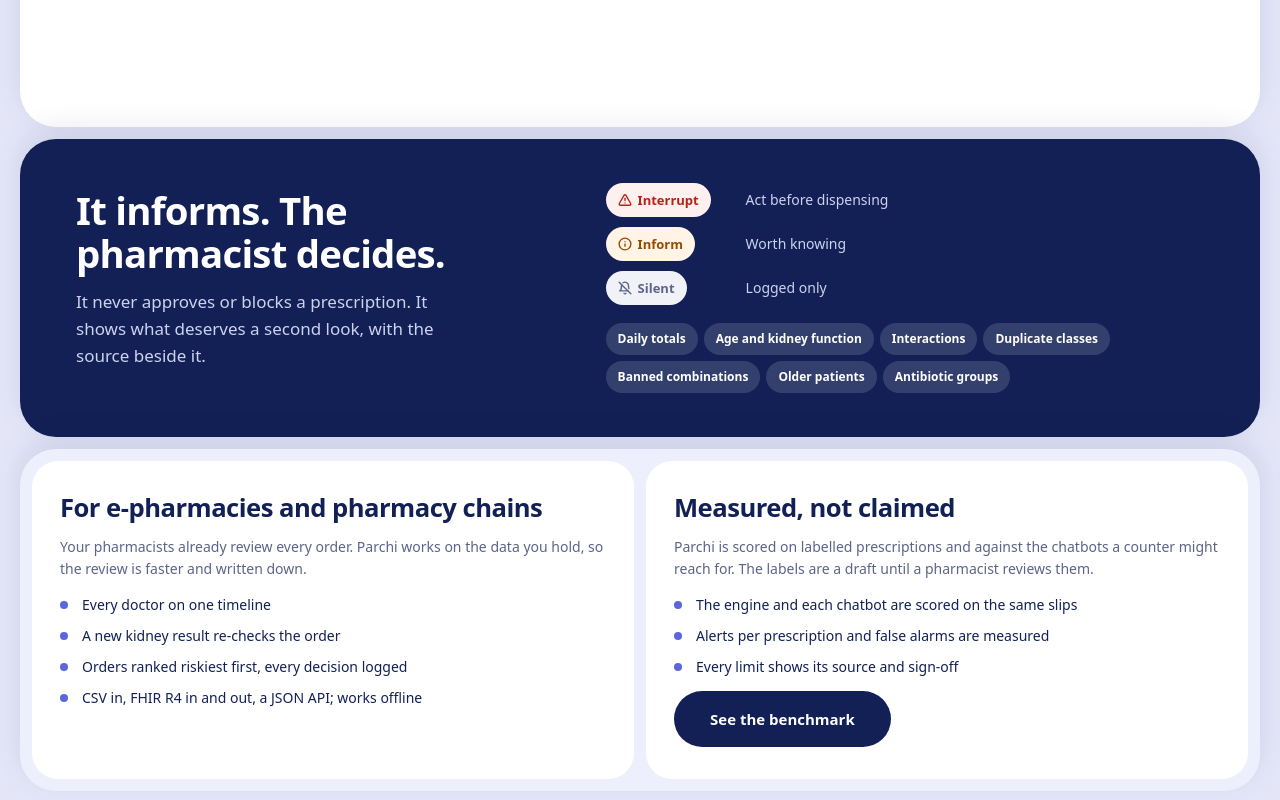
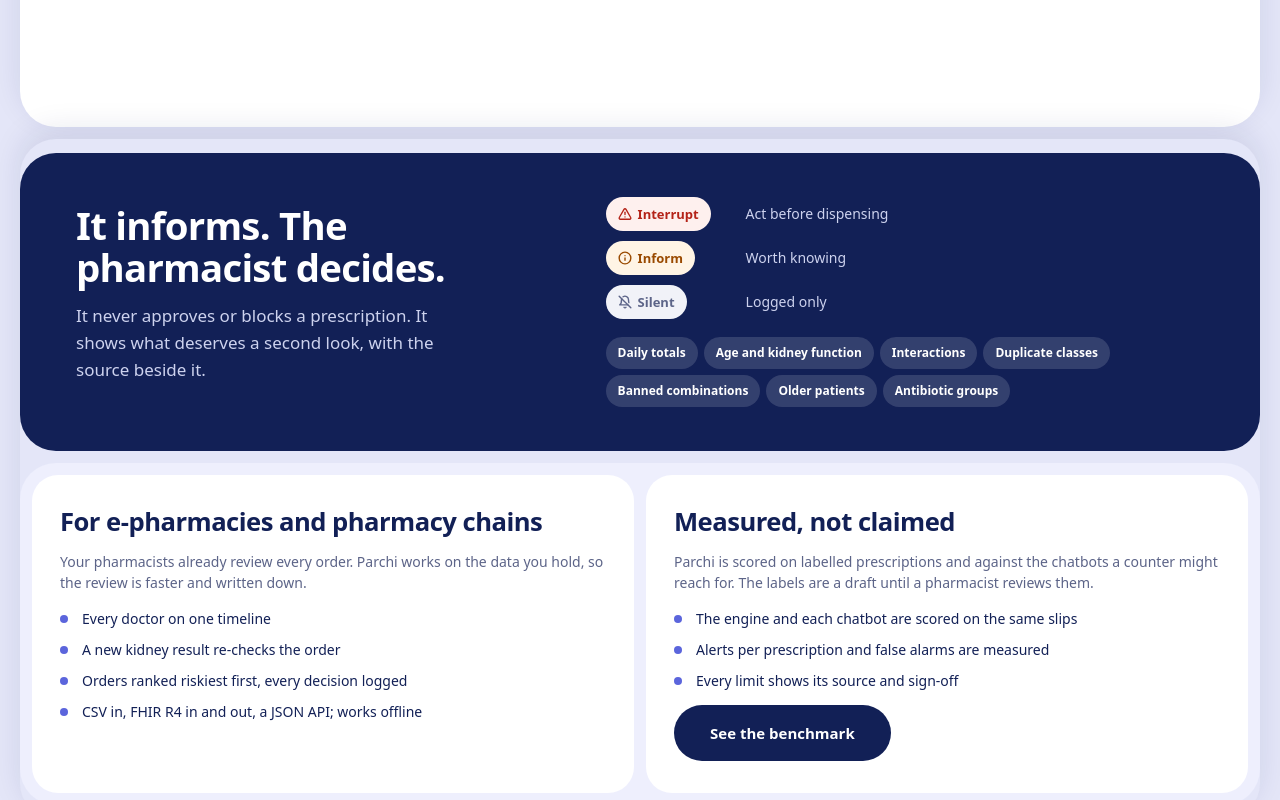
Before and after one commit to ved-jadhav-10/parchi, a React (Vite) app: page / in a window 1280 px wide. Shown: the part 2340-3140 px from the top of the page. Built offline with nearby package versions, Linux system fonts and the light colour scheme.

Commit message:
D: landing stack: the two short sections share one full-height card so every card covers the one before it

```diff
--- a/src/ui/pages/HomePage.tsx
+++ b/src/ui/pages/HomePage.tsx
@@ -280,6 +280,8 @@
           <SlipCompare />
         </section>
 
+        {/* one stack card, so each card in the stack is a full screen and covers the one before it */}
+        <div className="home-finale">
           <section className="home-inform" id="checks" aria-labelledby="checks-title">
             <div>
               <h2 id="checks-title" tabIndex={-1}>It informs. The pharmacist decides.</h2>
@@ -321,6 +323,7 @@
               <a className="home-btn home-btn--ink home-card__cta" href="#/benchmark">See the benchmark</a>
             </article>
           </section>
+        </div>
         </StackedSections>
 
         <section className="home-cta" aria-labelledby="cta-title">
--- a/src/ui/styles/home.css
+++ b/src/ui/styles/home.css
@@ -318,3 +318,7 @@
   .home-compare { grid-column: 2; grid-row: 1 / span 2; padding: 0; }
   .home-section.home-how > .home-how__grid:last-child { grid-row: 1; }
 }
+
+/* The last stack card holds the two short sections; it is as tall as the others so it fully covers the card beneath. */
+.home-finale { display: grid; gap: 12px; align-content: center; border-radius: 36px; background: var(--color-lilac); }
+@media (min-width: 901px) { .home-finale { min-height: calc(100dvh - 120px); } }
```
Lines whose indentation alone changed are shown as unchanged.
